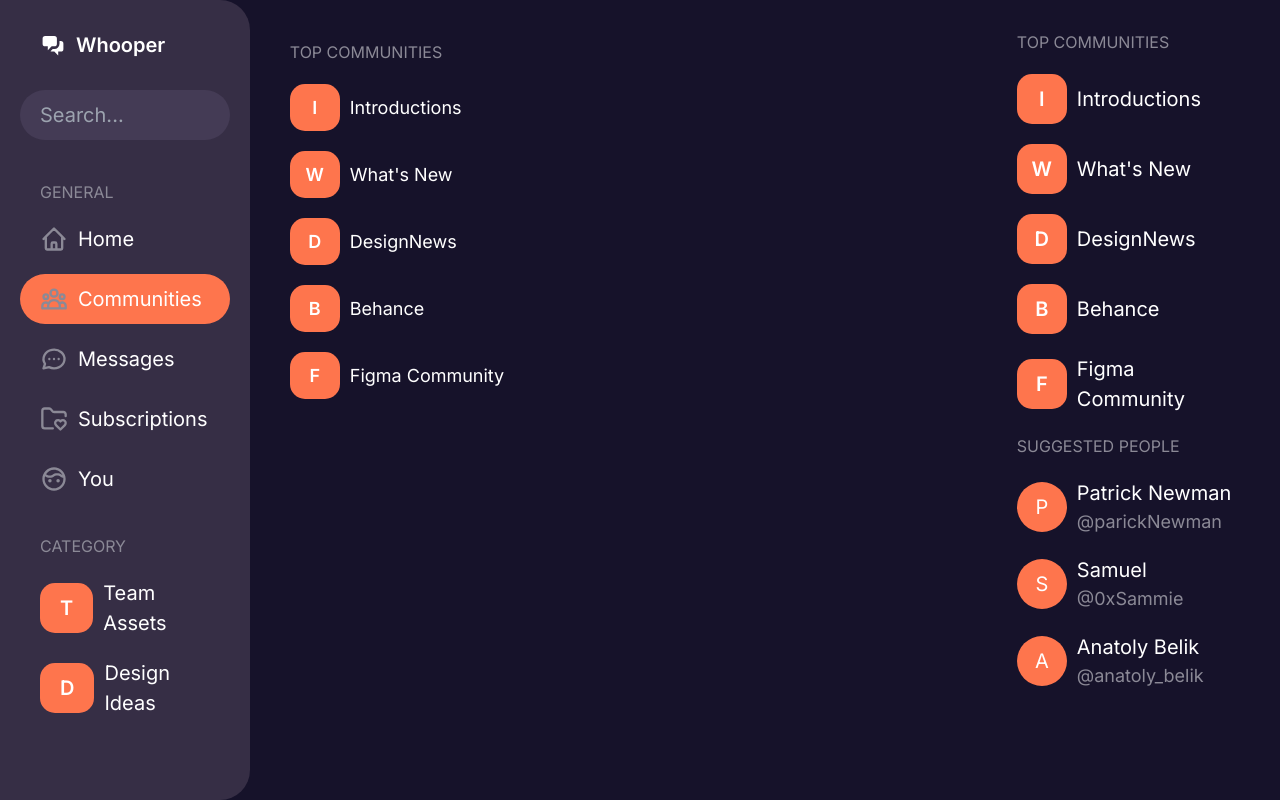
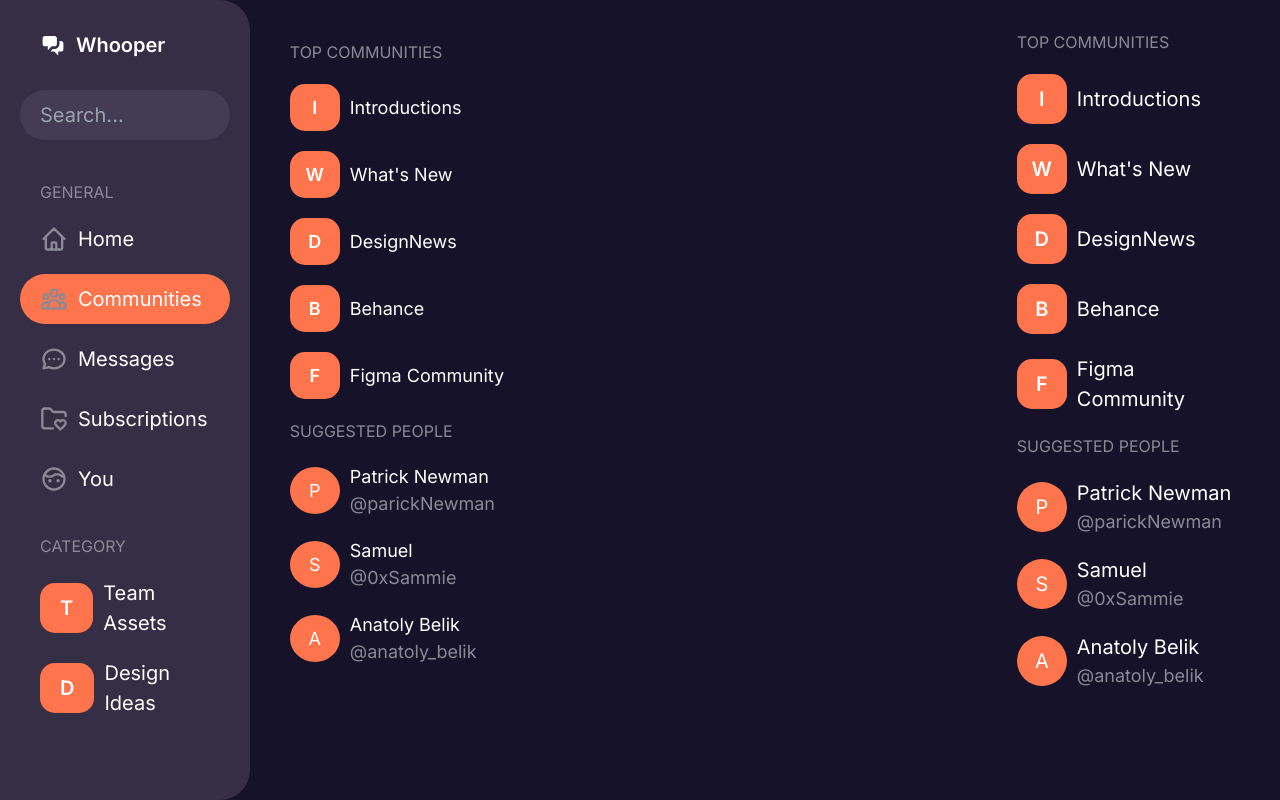
Before and after one commit to sam-dude/Whooper, a Next.js app: page /communities in a window 1280 px wide. Built offline with nearby package versions, Linux system fonts and the light colour scheme.

Commit message:
dependencies added

```diff
--- a/package.json
+++ b/package.json
@@ -12,6 +12,7 @@
     "autoprefixer": "10.4.14",
     "eslint": "8.44.0",
     "eslint-config-next": "13.4.9",
+    "firebase": "^10.0.0",
     "next": "13.4.9",
     "postcss": "8.4.25",
     "react": "18.2.0",
--- a/src/app/communities/page.js
+++ b/src/app/communities/page.js
@@ -1,5 +1,6 @@
 import Communities from '@/components/Communities/Communities'
 import styles from './page.module.css'
+import People from '@/components/People/People'
 
 export default function page() {
   const communities = [
@@ -9,9 +10,16 @@ export default function page() {
     {id: 4, name: 'Behance'},
     {id: 5, name: 'Figma Community'}
   ]
+
+  const people = [
+    {id: 1, name: 'Patrick Newman', hotlink: '@parickNewman'},
+    {id: 2, name: 'Samuel', hotlink: '@0xSammie'},
+    {id: 3, name: 'Anatoly Belik', hotlink: '@anatoly_belik'}
+]
   return (
     <div id={styles.container}>
         <Communities communities={communities}/>
+        <People people={people}/>
     </div>
   )
 }
--- a/src/app/you/page.module.css
+++ b/src/app/you/page.module.css
@@ -159,6 +159,7 @@
 @media only screen and (max-width: 1024px){
     .container{
         width: 100%;
-        height: calc(100vh - 62px);
+        height: calc(100vh);
+        padding-bottom: 70px;
     }
 }
--- /dev/null
+++ b/src/components/People/People.js
@@ -0,0 +1,25 @@
+import styles from './people.module.css';
+
+function People({people}) {
+
+  return (
+    <div className={styles.people}>
+        <div className={styles.title}>SUGGESTED PEOPLE</div>
+        <div className={styles.persons}>
+            {
+                people.map(person => (
+                    <div className={styles.person} key={person.id}>
+                        <div className={styles.dp}>{person.name.charAt(0)}</div>
+                        <div className={styles.info}>
+                            <div className={styles.name}>{person.name}</div>
+                            <div className={styles.hotlink}>{person.hotlink}</div>
+                        </div>
+                    </div>
+                ))
+            }
+        </div>
+    </div>
+  )
+}
+
+export default People
--- /dev/null
+++ b/src/components/People/people.module.css
@@ -0,0 +1,44 @@
+.title{
+    font-size: 16px;
+    color: #8B8996;
+    padding: 10px 20px;
+}
+
+.comms, .persons{
+    display: flex;
+    flex-direction: column;
+}
+
+.comm, .person{
+    padding: 10px 20px;
+    border-radius: 50px;
+    transition: .2s;
+    display: flex;
+    gap: 10px;
+    align-items: center;
+}
+.commIcon{
+    background-color: #FE754D;
+    border-radius: 15px;
+    padding: 10px 25px;
+    font-weight: 600;
+    width: 40px;
+    display: flex;
+    align-items: center;
+    justify-content: center;
+}
+
+.dp{
+    border-radius: 50%;
+    width: 40px;
+    background-color: #FE754D;
+    padding: 10px 25px;
+    display: flex;
+    align-items: center;
+    justify-content: center;
+}
+.hotlink{
+    font-size: 18px;
+    font-weight: 400;
+    color: #8B8996;
+}
--- a/src/components/RightSideBar/RigthSideBar.js
+++ b/src/components/RightSideBar/RigthSideBar.js
@@ -1,6 +1,7 @@
 import React from 'react'
 import styles from './rightsidebar.module.css';
 import Communities from '../Communities/Communities';
+import People from '../People/People';
 
 export default function RigthSideBar() {
     const communities = [
@@ -21,22 +22,7 @@ export default function RigthSideBar() {
         {/* communities */}
         <Communities communities={communities}/>
         {/* people */}
-        <div className={styles.people}>
-            <div className={styles.title}>SUGGESTED PEOPLE</div>
-            <div className={styles.persons}>
-                {
-                    people.map(person => (
-                        <div className={styles.person} key={person.id}>
-                            <div className={styles.dp}>{person.name.charAt(0)}</div>
-                            <div className={styles.info}>
-                                <div className={styles.name}>{person.name}</div>
-                                <div className={styles.hotlink}>{person.hotlink}</div>
-                            </div>
-                        </div>
-                    ))
-                }
-            </div>
-        </div>
+        <People people={people}/>
     </div>
   )
 }
```
Also changed, not shown: src/Firebase/firebase.js (added, +21 -0 lines), 1 other file (tests, documents, lock files or other folders).
